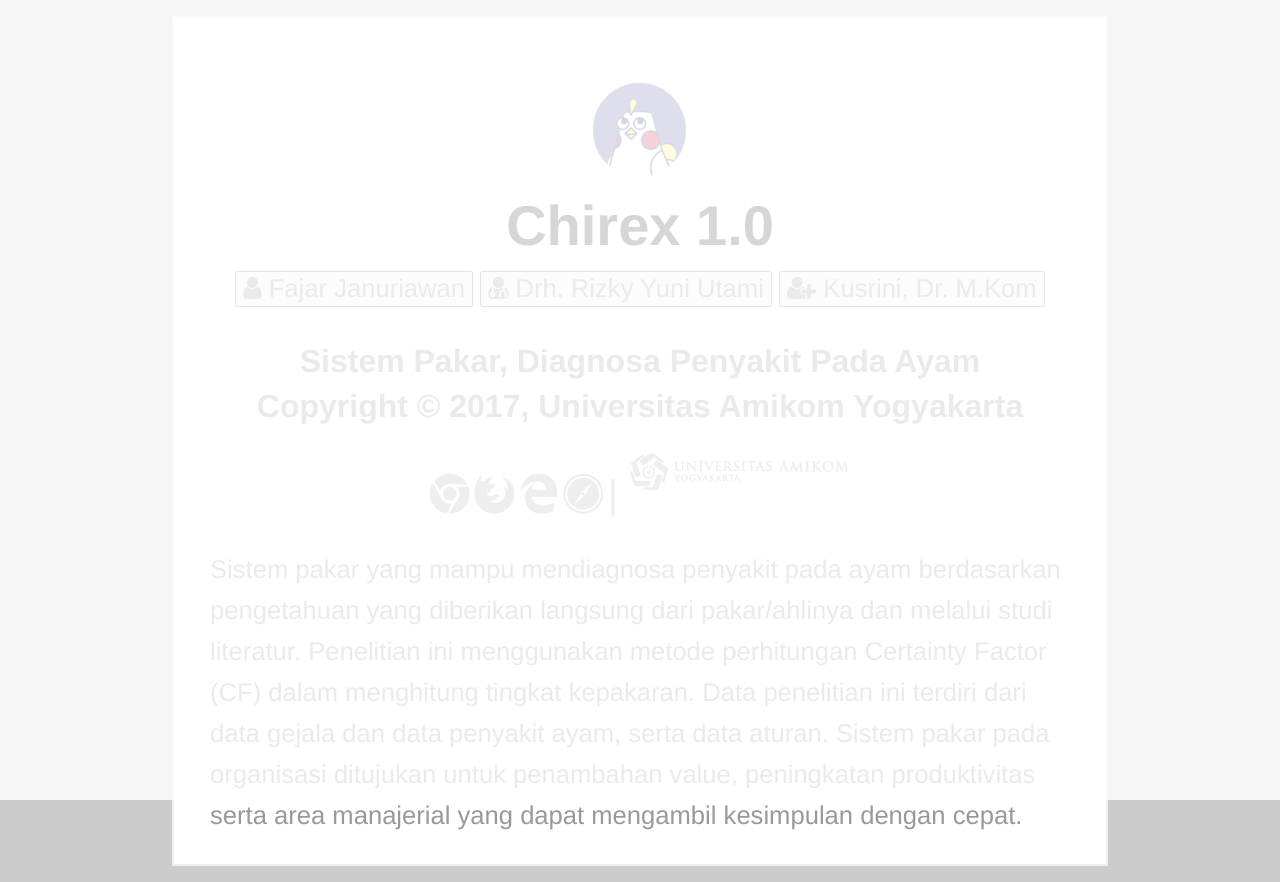
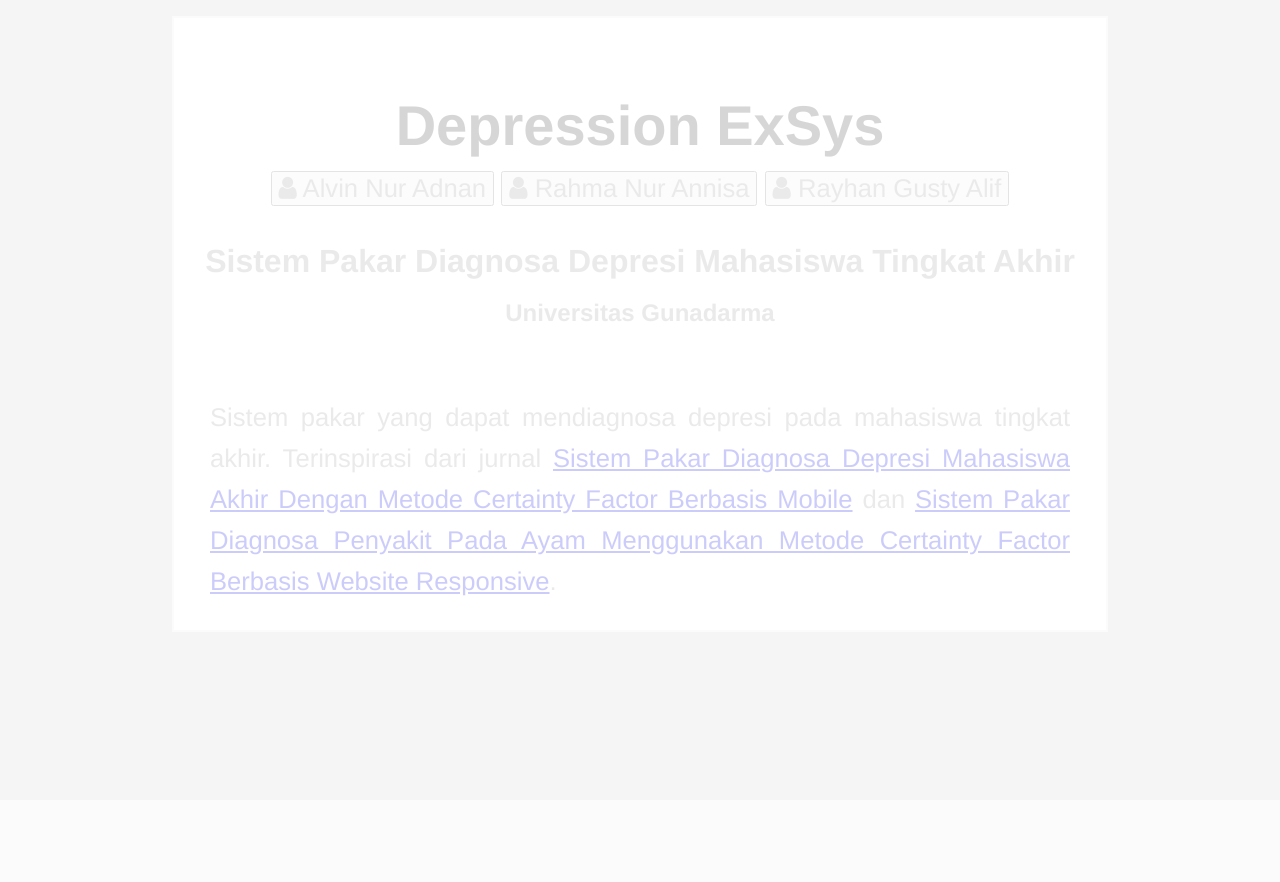
Before and after one commit to Rayhanga/exsys, a PHP site: page /depressionexsys/modul/tentang.php in a window 1280 px wide. After the commit the page ends 595 px from the top, so only its background shows below. Run offline with PHP 8.4, Linux system fonts and the light colour scheme; some libraries are stand-ins or nearby versions.

Commit message:
mengedit halaman tentang

```diff
--- a/modul/tentang.php
+++ b/modul/tentang.php
@@ -25,23 +25,16 @@
   <div class="ma3">
   <article class="tc w-75 center pt5 pb2 ph3 mw6-ns ba bw1 b--light-gray" style="background: #fff;">
     <header class="mb4">
-		<img class="br-100" src="gambar/admin/favicon.png" alt="Profile headshot" />
-      <h1 class="f3 lh-title mv2 dark-gray">Chirex 1.0</h1>
-	  <p class="f6 silver mt2 mb0"><a class="link dim silver"><button style="margin-bottom: 10px;" type="button" class="btn btn-secondary" data-toggle="tooltip" data-placement="bottom" title="Pengembang Aplikasi"><i class="fa fa-user" aria-hidden="true"></i> Fajar Januriawan</button></a>
-<a class="link dim silver"><button style="margin-bottom: 10px;" type="button" class="btn btn-secondary" data-toggle="tooltip" data-placement="bottom" title="Pakar Aplikasi"><i class="fa fa-user-md" aria-hidden="true"></i> Drh. Rizky Yuni Utami</button></a>
-	 <a class="link dim silver"><button style="margin-bottom: 10px;" type="button" class="btn btn-secondary" data-toggle="tooltip" data-placement="bottom" title="Dosen Pembimbing"><i class="fa fa-user-plus" aria-hidden="true"></i> Kusrini, Dr. M.Kom</button></a></p>
+      <h1 class="f3 lh-title mv2 dark-gray">Depression ExSys</h1>
+	  <p class="f6 silver mt2 mb0"><a class=" silver"><button style="margin-bottom: 10px;" type="button" class="btn btn-secondary" data-toggle="tooltip" data-placement="bottom" title="Mahasiswa Tingkat Akhir"><i class="fa fa-user" aria-hidden="true"></i> Alvin Nur Adnan</button></a>
+<a class=" silver"><button style="margin-bottom: 10px;" type="button" class="btn btn-secondary" data-toggle="tooltip" data-placement="bottom" title="Mahasiswa Tingkat Akhir"><i class="fa fa-user" aria-hidden="true"></i> Rahma Nur Annisa</button></a>
+	 <a class=" silver"><button style="margin-bottom: 10px;" type="button" class="btn btn-secondary" data-toggle="tooltip" data-placement="bottom" title="Mahasiswa Tingkat Akhir"><i class="fa fa-user" aria-hidden="true"></i> Rayhan Gusty Alif</button></a></p>
 	   <br>
-	   <h2 class="f5 silver mt2 mb1">Sistem Pakar, Diagnosa Penyakit Pada Ayam</h2>
-	  <h2 class="f5 silver mt2 mb1">Copyright © 2017, <a class="link dim silver">Universitas Amikom Yogyakarta</a></h2>
+	   <h2 class="f5 silver mt2 mb1">Sistem Pakar Diagnosa Depresi Mahasiswa Tingkat Akhir</h2>
+	  <h2 class="silver">Universitas Gunadarma</h2>
 	  <br>
-      <a class="link dim light-silver"  style="font-size: 40px;"><i class="fa fa-chrome" aria-hidden="true"></i></a>
-      <a class="link dim light-silver"  style="font-size: 40px;"><i class="fa fa-firefox" aria-hidden="true"></i></a>
-      <a class="link dim light-silver"  style="font-size: 40px;"><i class="fa fa-edge" aria-hidden="true"></i></a>
-	  <a class="link dim light-silver"  style="font-size: 40px;"><i class="fa fa-safari" aria-hidden="true"></i></a>
-	  <a class="link dim light-silver"  style="font-size: 40px;"> | </a>
-	       <a class="link dim light-silver"  style="font-size: 40px;"> 	<img src="aset/tentang/amikom.png" alt="Profile headshot" /></a>
     </header>
-    <p class="f6 tl lh-copy silver" style="margin: 20px;">Sistem pakar yang mampu mendiagnosa penyakit pada ayam berdasarkan pengetahuan yang diberikan langsung dari pakar/ahlinya dan melalui studi  literatur. Penelitian ini menggunakan metode perhitungan Certainty Factor (CF) dalam menghitung tingkat kepakaran. Data penelitian ini terdiri dari data gejala dan data penyakit ayam, serta data aturan. Sistem pakar pada organisasi ditujukan  untuk penambahan  value, peningkatan produktivitas serta area manajerial yang dapat mengambil kesimpulan dengan cepat.</p>
+    <p class="f6 tl lh-copy silver" style="margin: 20px; text-align:justify; text-justify:inter-word;">Sistem pakar yang dapat mendiagnosa depresi pada mahasiswa tingkat akhir. Terinspirasi dari jurnal <a href="http://download.garuda.kemdikbud.go.id/article.php?article=917212&val=10494&title=Sistem%20Pakar%20Diagnosa%20Depresi%20Mahasiswa%20Akhir%20Dengan%20Metode%20Certainty%20Factor%20Berbasis%20Mobile">Sistem Pakar Diagnosa Depresi Mahasiswa Akhir Dengan Metode Certainty Factor Berbasis Mobile</a> dan <a href="http://github.com/januriawan/chirex">Sistem Pakar Diagnosa Penyakit Pada Ayam Menggunakan Metode Certainty Factor Berbasis Website Responsive</a>.</p>
   </article>
 </div>
 </body>
```
